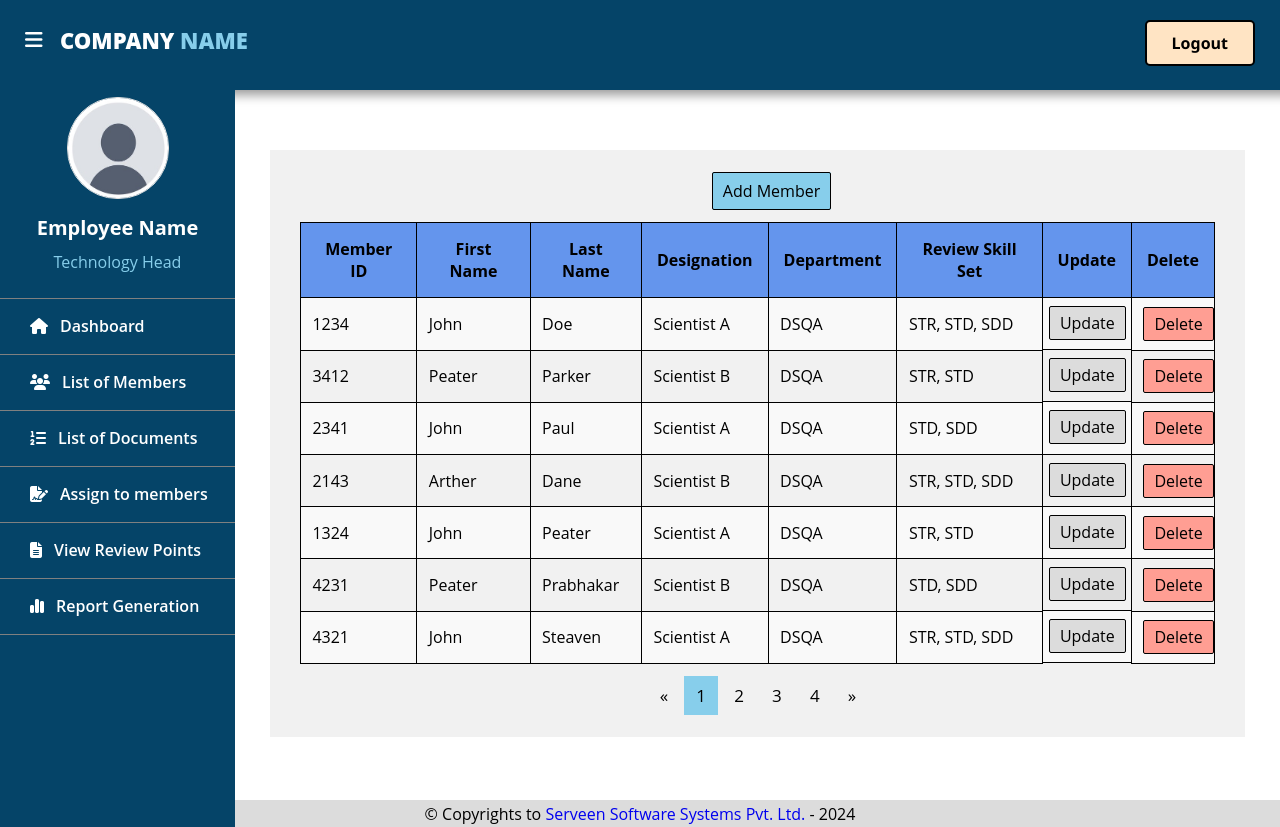
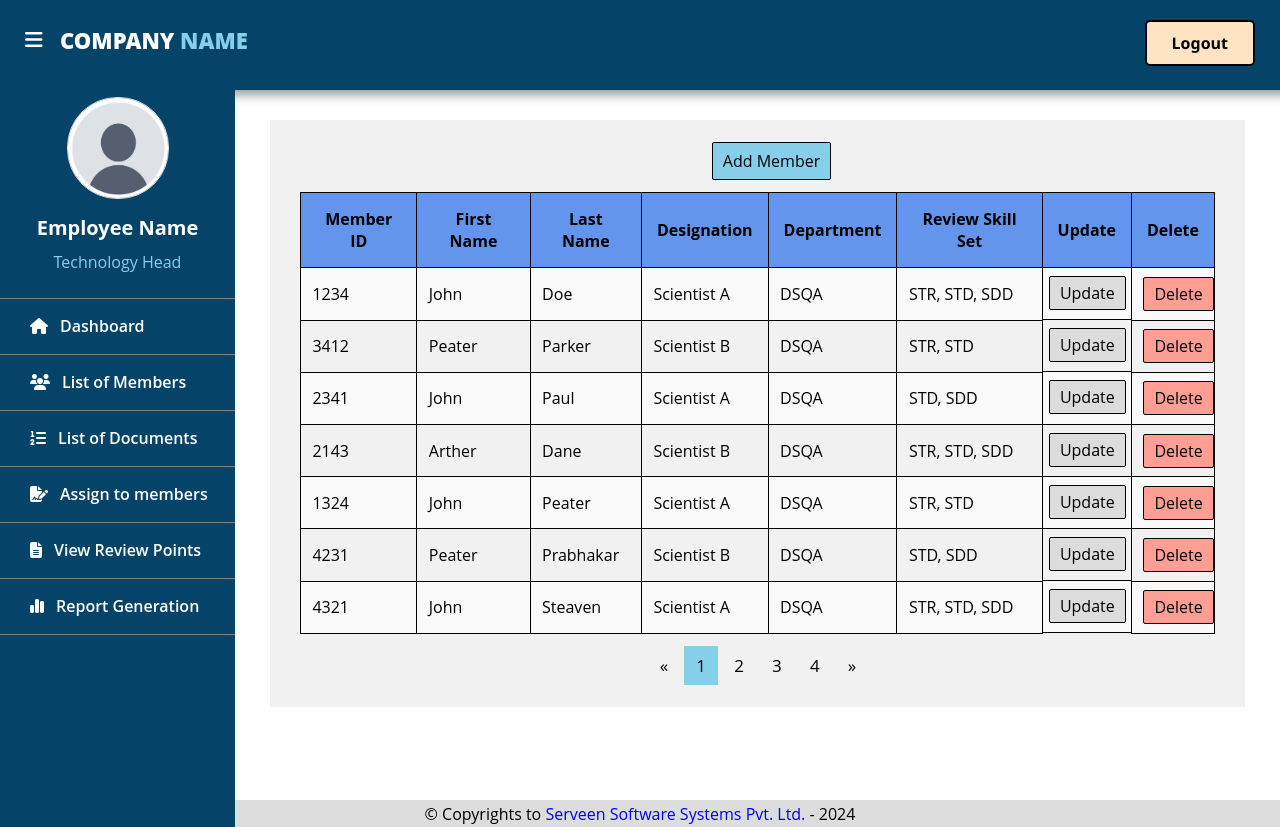
Before and after one commit to PremChandV/Nav-Bar---Side-Menu-by-using-only-HTML---CSS, a PHP site: page /list-members.php in a window 1280 px wide. Run offline with PHP 8.4, Linux system fonts and the light colour scheme; some libraries are stand-ins or nearby versions.

Commit message:
initial commit

```diff
--- a/styles/list-members.css
+++ b/styles/list-members.css
@@ -25,7 +25,7 @@ body {
   height: fit-content;
   display: inline-block;
   position: relative;
-  margin-top: 150px;
+  margin-top: 120px;
   margin-left: 35px;
   margin-right: 35px;
   margin-bottom: 0px;
```
